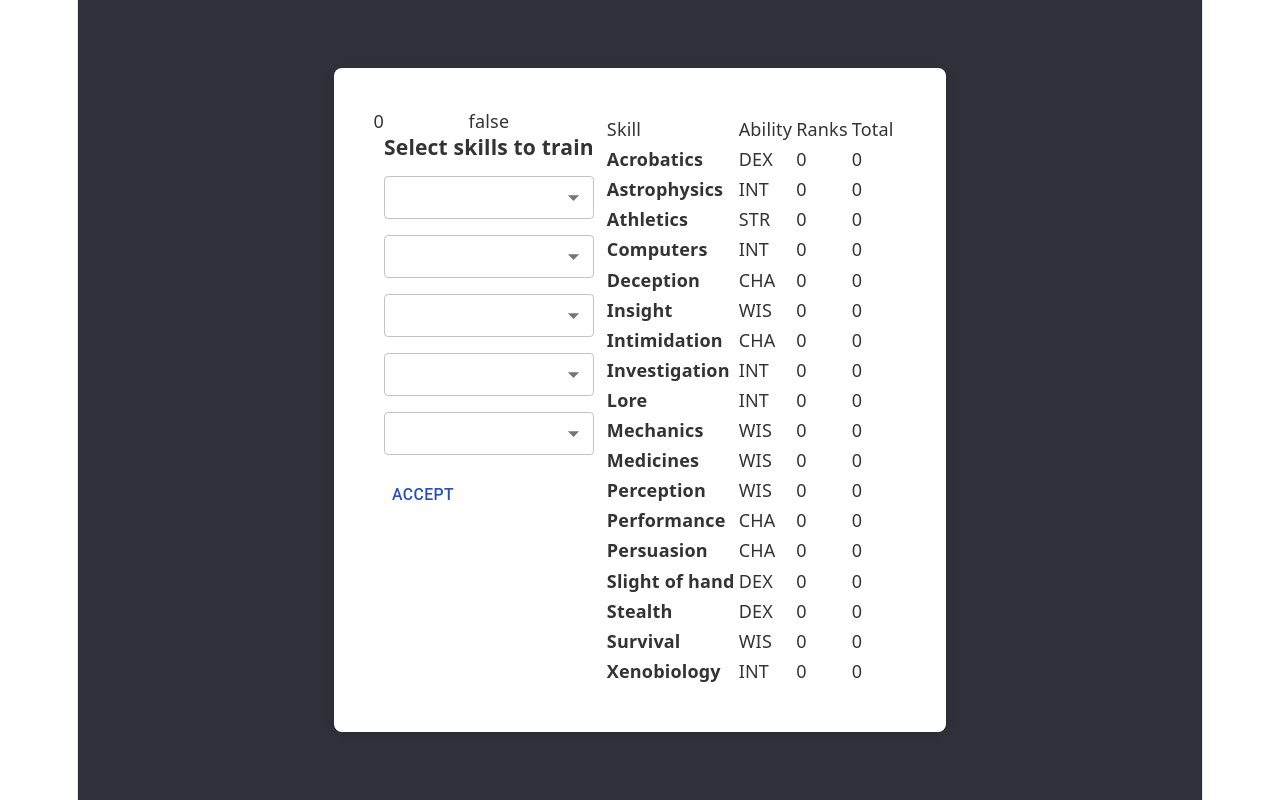
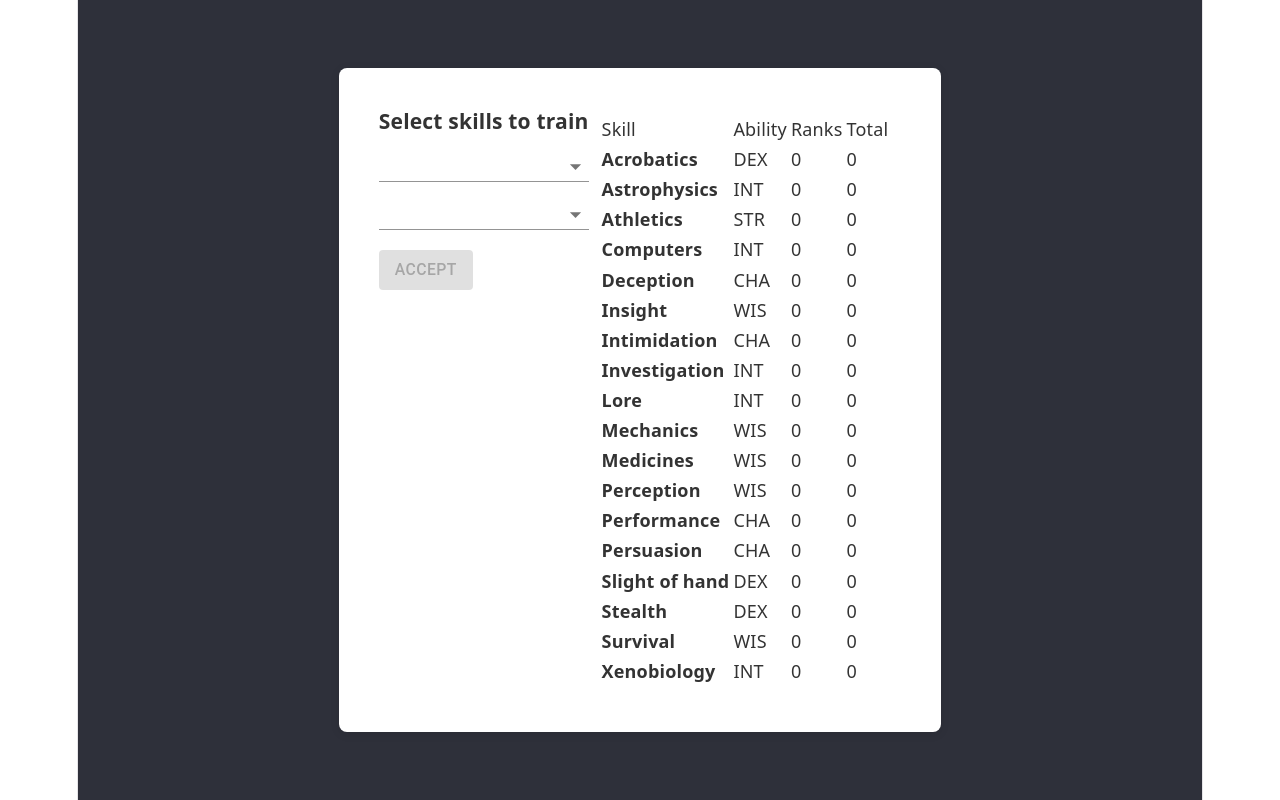
Before and after one commit to Johnathon-M-Begg/PhantasyStar_TTRPG_tool, a React (Vite) app: page /create in a window 1280 px wide. Built offline with nearby package versions, Linux system fonts and the light colour scheme.

Commit message:
feature/1 skill select

```diff
--- a/src/components/CharacterCreation/CreateCharacter.jsx
+++ b/src/components/CharacterCreation/CreateCharacter.jsx
@@ -7,13 +7,15 @@ import {Box} from "@mui/material";
 import AbilityAssign from "./AbilityAssign.jsx";
 import {VariantEnum} from "../../DataObjects/enums/VariantEnum.tsx";
 import {RaceEnum} from "../../DataObjects/enums/RaceEnum.tsx";
+import {BackgroundEnum} from "../../DataObjects/enums/BackgroundEnum.tsx";
+import {ProfessionEnum} from "../../DataObjects/enums/ProfessionEnum.tsx";
 
 function CreateCharacter() {
-    const [selectedProfession, setSelectedProfession] = useState('Operative')
+    const [selectedProfession, setSelectedProfession] = useState(ProfessionEnum.Hunter)
     const [selectedOrigin, setSelectedOrigin] = useState({
-        race: RaceEnum.Human,
+        race: RaceEnum.Motavian,
         variant: VariantEnum.Default,
-        background: "Outlaw",
+        background: BackgroundEnum.Drifter,
     })
     const [step, setStep] = useState(1)
     const [abilityScores, setAbilityScore] = useState({
--- a/src/components/CharacterCreation/SkillSelect.jsx
+++ b/src/components/CharacterCreation/SkillSelect.jsx
@@ -1,5 +1,5 @@
 import {ProfessionService} from "../../services/ProfessionService.tsx";
-import {Stack} from "@mui/material";
+import {Box, Stack} from "@mui/material";
 import TrainedSkillSelect from "./SkillSelect/TrainedSkillSelect.jsx";
 import SkillRankDetail from "./SkillSelect/SkillRankDetail.jsx";
 import {useState} from "react";
@@ -18,6 +18,7 @@ function SkillSelect({
      setStep,
 }) {
     const [freePoints, setFreePoints] = useState(0)
+    const [stage, setStage] = useState(0);
 
     const CalculateSkill = (skill, selections, backgroundSkills) => {
         let skillRanks = 0
@@ -109,7 +110,7 @@ function SkillSelect({
         return freePoints
     }
 
-    const handleUpdate = (selections) => {
+    const applySkillTraining = (selections) => {
         const backgroundService = new BackgroundService()
         let backgroundSkills = backgroundService.getSkills(selectedOrigin.background)
         setSkillRanks({
@@ -133,6 +134,7 @@ function SkillSelect({
             xenobiology: CalculateSkill(SkillEnum.xenobiology, selections, backgroundSkills),
         })
         setFreePoints(calculateFreePoints(selections, backgroundSkills))
+        setStage(1)
     }
 
     const professionService = new ProfessionService()
@@ -142,13 +144,17 @@ function SkillSelect({
 
     return(
         <Stack direction={"row"}>
-            {freePoints}
-            <TrainedSkillSelect
-                professionSkills={professionSkills}
-                handleUpdate={handleUpdate}
-                count={professionPoints}
-                race={selectedOrigin.race}
-            />
+            { stage === 0 && (
+                <TrainedSkillSelect
+                    professionSkills={professionSkills}
+                    applySkillTraining={applySkillTraining}
+                    count={professionPoints}
+                    race={selectedOrigin.race}
+                />
+            )}
+            { stage === 1 && (
+             <Box>stage 1</Box>
+            )}
             <SkillRankDetail
                 abilityScores={abilityScores}
                 skillRanks={skillRanks}
--- a/src/components/CharacterCreation/SkillSelect/TrainedSkillSelect.jsx
+++ b/src/components/CharacterCreation/SkillSelect/TrainedSkillSelect.jsx
@@ -5,7 +5,7 @@ import {AbilitiesEnum} from "../../../DataObjects/enums/AbilitiesEnum.tsx";
 
 function TrainedSkillSelect({
     professionSkills,
-    handleUpdate,
+    applySkillTraining,
     count,
     race,
 }) {
@@ -107,7 +107,7 @@ function TrainedSkillSelect({
     const isValid = checkIsValid([selection1, selection2, selection3, selection4])
 
     const Dropdown = ({ value, onChange, options }) => (
-        <Select value={value} onChange={onChange} size={"small"} fullWidth>
+        <Select value={value} onChange={onChange} size="small" fullWidth variant={"standard"}>
             {options.map((option) => (
                 <MenuItem key={option} value={option}>
                     {option}
@@ -118,7 +118,6 @@ function TrainedSkillSelect({
 
     return (
         <Box>
-            <p>{isValid.toString()}</p>
             <Stack direction="column" spacing={2}>
                 <h3>Select skills to train</h3>
                 { count >= 1 && (
@@ -161,7 +160,9 @@ function TrainedSkillSelect({
             {/*        }} disabled={!isValid}*/}
             {/*    >Next</button>*/}
                 <Button
-                    onClick={() => {handleUpdate([selection1, selection2, selection3, selection4, selection5])}}
+                    variant={"contained"}
+                    disabled={!isValid}
+                    onClick={() => {applySkillTraining([selection1, selection2, selection3, selection4, selection5])}}
                 >Accept</Button>
             </div>
         </Box>
```
